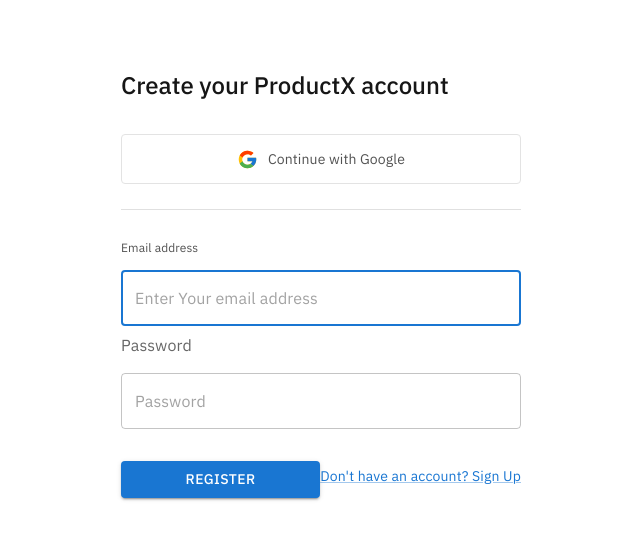
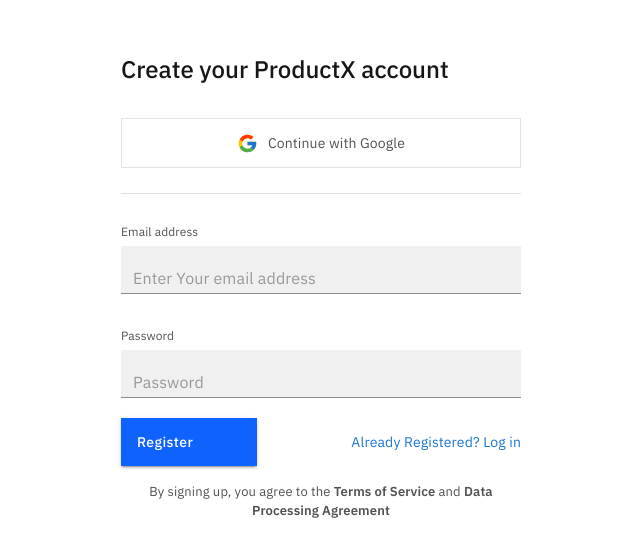
Before and after one commit to bunyaminbayar/x-beta, a Next.js app: page /register in a window 1280 px wide. Shown: the part 113-670 px from the top of the page, without its empty margins (319-959 px from the left). Built offline with nearby package versions, Linux system fonts and the light colour scheme.

Commit message:
improving register page

```diff
--- a/app/(auth)/register/page.jsx
+++ b/app/(auth)/register/page.jsx
@@ -4,13 +4,10 @@
 import * as React from 'react';
 import Button from '@mui/material/Button';
 import TextField from '@mui/material/TextField';
-import FormControlLabel from '@mui/material/FormControlLabel';
-import Checkbox from '@mui/material/Checkbox';
 import Link from '@mui/material/Link';
 import Grid from '@mui/material/Grid';
 import Box from '@mui/material/Box';
 import Typography from '@mui/material/Typography';
-import InputLabel from '@mui/material/InputLabel';
 import Divider from '@mui/material/Divider';
 
 
@@ -50,6 +47,7 @@
       return;
     } else if (!passwordRegex.test(password)) {
       setPassError('Password must be at least 8 characters, contain at least one special symbol, contain at least one uppercase letter, contain at least one number, and contain at least one lowercase letter.');
+      return;
     }
     // form submit edildiğinde yapılacak işlemler
     const data = { email, password };
@@ -77,10 +75,10 @@
           }}
         >
           <Box maxWidth='100%' width={400}>
-            <Typography color="#161616" sx={{ marginBottom: '40px' }} component="h1" variant="h5" fontWeight="medium" fontSize={24} lineHeight={'18px'}>
+            <Typography color="#161616" sx={{ marginBottom: '40px' }} component="h1" variant="h5" fontWeight="medium" fontSize={24} lineHeight="18px">
               Create your ProductX account
             </Typography>
-            <Box display="flex" height="48px" justifyContent="center" alignItems="center" border={1} borderColor="#E3E3E3" borderRadius={'4px'}>
+            <Box display="flex" height="48px" justifyContent="center" alignItems="center" border={1} borderColor="#E3E3E3" >
               <svg xmlns="http://www.w3.org/2000/svg" viewBox="0 0 48 48" width="21px" height="21px"><path fill="#FFC107" d="M43.611,20.083H42V20H24v8h11.303c-1.649,4.657-6.08,8-11.303,8c-6.627,0-12-5.373-12-12c0-6.627,5.373-12,12-12c3.059,0,5.842,1.154,7.961,3.039l5.657-5.657C34.046,6.053,29.268,4,24,4C12.955,4,4,12.955,4,24c0,11.045,8.955,20,20,20c11.045,0,20-8.955,20-20C44,22.659,43.862,21.35,43.611,20.083z" /><path fill="#FF3D00" d="M6.306,14.691l6.571,4.819C14.655,15.108,18.961,12,24,12c3.059,0,5.842,1.154,7.961,3.039l5.657-5.657C34.046,6.053,29.268,4,24,4C16.318,4,9.656,8.337,6.306,14.691z" /><path fill="#4CAF50" d="M24,44c5.166,0,9.86-1.977,13.409-5.192l-6.19-5.238C29.211,35.091,26.715,36,24,36c-5.202,0-9.619-3.317-11.283-7.946l-6.522,5.025C9.505,39.556,16.227,44,24,44z" /><path fill="#1976D2" d="M43.611,20.083H42V20H24v8h11.303c-0.792,2.237-2.231,4.166-4.087,5.571c0.001-0.001,0.002-0.001,0.003-0.002l6.19,5.238C36.971,39.205,44,34,44,24C44,22.659,43.862,21.35,43.611,20.083z" /></svg>
               <Typography color="#525252" component="span" sx={{ marginLeft: '10px' }} fontSize={14} >
                 Continue with Google
@@ -88,7 +86,7 @@
             </Box>
             <Divider sx={{ margin: '25px 0 32px 0' }} />
             <Box component="form" onSubmit={handleSubmit} noValidate sx={{ mt: 1 }}>
-              <Typography color="#525252" fontSize={'12px'} lineHeight={'12px'}>
+              <Typography color="#525252" fontSize="12px" lineHeight="12px">
                 Email address
               </Typography>
               <TextField
@@ -98,15 +96,19 @@
                 id="email"
                 placeholder='Enter Your email address'
                 name="email"
-                autoComplete="email"
-                value={email}
+                margin="dense"
+                fontSize="14px"
+                size="small"
+                color="#525252"
+                variant="filled"
                 onChange={(e) => setEmail(e.target.value)}
                 autoFocus
+                autoComplete="off"
               />
-              {emailError && <Typography>{emailError}</Typography>}
-              <InputLabel>
-                Password
-              </InputLabel>
+              {emailError && <Typography color="#eb2f06" fontSize="12px" lineHeight="12px" sx={{ margin: '0 0 10px 0' }}>{emailError}</Typography>}
+              <Typography mt="32px" color="#525252" fontSize="12px" lineHeight="12px">
+              Password
+              </Typography>
               <TextField
                 margin="normal"
                 required
@@ -115,28 +117,36 @@
                 placeholder="Password"
                 type="password"
                 id="password"
-                value={password}
+                margin="dense"
+                size="small"
+                fontSize="14px"
+                color="#525252"
+                variant="filled"
                 onChange={(e) => setPassword(e.target.value)}
-                autoComplete="current-password"
+                autoComplete="off"
               />
-              {passError && <Typography>{passError}</Typography>}
+              {passError && <Typography color="#eb2f06" fontSize="12px" lineHeight="12px" sx={{ margin: '0 0 10px 0' }}>{passError}</Typography>}
               <Grid container display="flex" alignItems="center">
                 <Grid item xs>
                   <Button
                     type="submit"
-                    fullWidth
+                    size="large"
                     variant="contained"
-                    sx={{ mt: 3, mb: 2 }}
+                    fontWeight="medium"
+                    sx={{ fontSize: '14px', lineHeight: '16px', pt: 2, pr: 8, pb: 2, pl: 2, mt: 2, mb: 2, borderRadius: 0, textTransform: 'inherit', background: '#0F62FE' }}
                   >
                     Register
                   </Button>
                 </Grid>
                 <Grid item>
-                  <Link href="#" variant="body2">
-                    {"Don't have an account? Sign Up"}
+                  <Link href="#" sx={{ textDecoration: 'auto' }} fontSize="14px" variant="body2">
+                    {"Already Registered? Log in"}
                   </Link>
                 </Grid>
               </Grid>
+              <Typography color="#525252" textAlign="center" fontSize="13px" lineHeight="19px" sx={{ margin: '0 0 10px 0' }}>
+              By signing up, you agree to the <Link color="#525252" sx={{ textDecoration: 'auto' }} fontWeight={600}>Terms of Service</Link> and <Link color="#525252" sx={{ textDecoration: 'auto' }} fontWeight={600} >Data Processing Agreement</Link>
+              </Typography>
             </Box>
           </Box>
         </Box>
--- a/app/globals.css
+++ b/app/globals.css
@@ -1,3 +1,7 @@
 * {
   font-family: 'IBM Plex Sans', sans-serif !important;
 }
+
+.MuiInputBase-root {
+  border-radius: 0 !important;
+}
```
